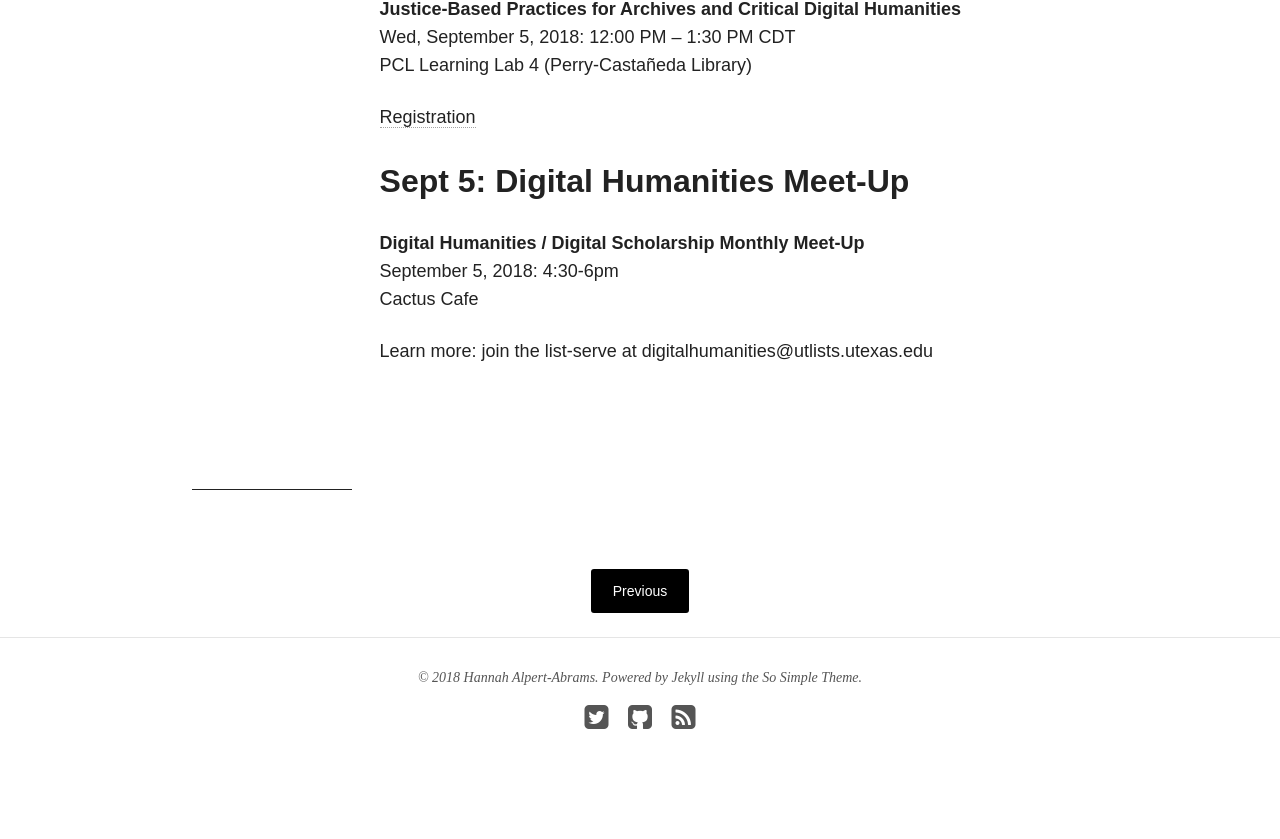
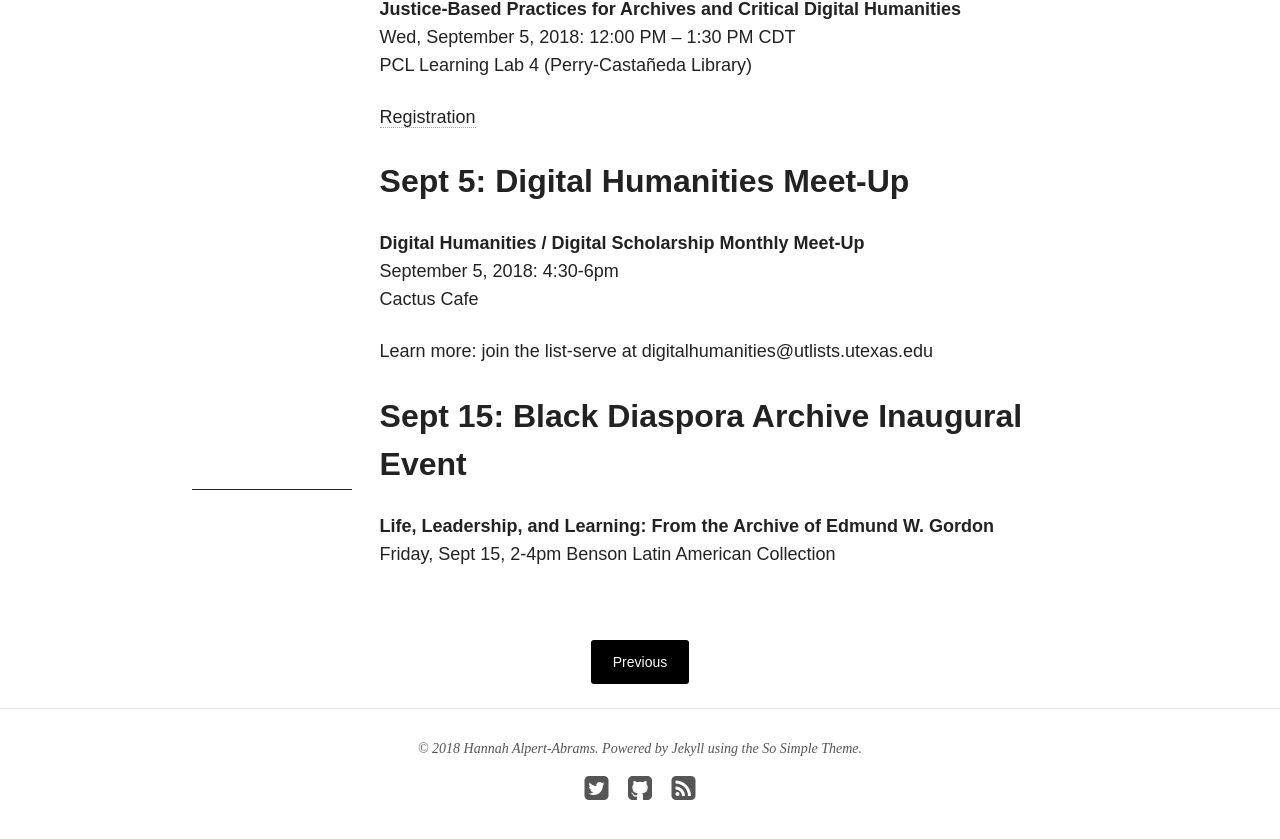
Before and after one commit to pilarvillanueva/criticalarchives, a Jekyll site: the page built from _posts/blog/2018-09-01-SeptemberEvents.md, in a window 1280 px wide and 900 px high, scrolled down 988 px. Shown: the top 839 px of the window. Built offline with Jekyll 4.4.1, drawn with Linux system fonts in a browser that asks for light colours; nearby versions of some CDN libraries.

Commit message:
more sept events

```diff
--- a/_posts/blog/2018-09-01-SeptemberEvents.md
+++ b/_posts/blog/2018-09-01-SeptemberEvents.md
@@ -33,3 +33,8 @@ September 5, 2018: 4:30-6pm
 Cactus Cafe
 
 Learn more: join the list-serve at digitalhumanities@utlists.utexas.edu
+
+## Sept 15: [Black Diaspora Archive Inaugural Event](https://www.lib.utexas.edu/events/134)
+**Life, Leadership, and Learning: From the Archive of Edmund W. Gordon**
+Friday, Sept 15, 2-4pm
+Benson Latin American Collection
```
